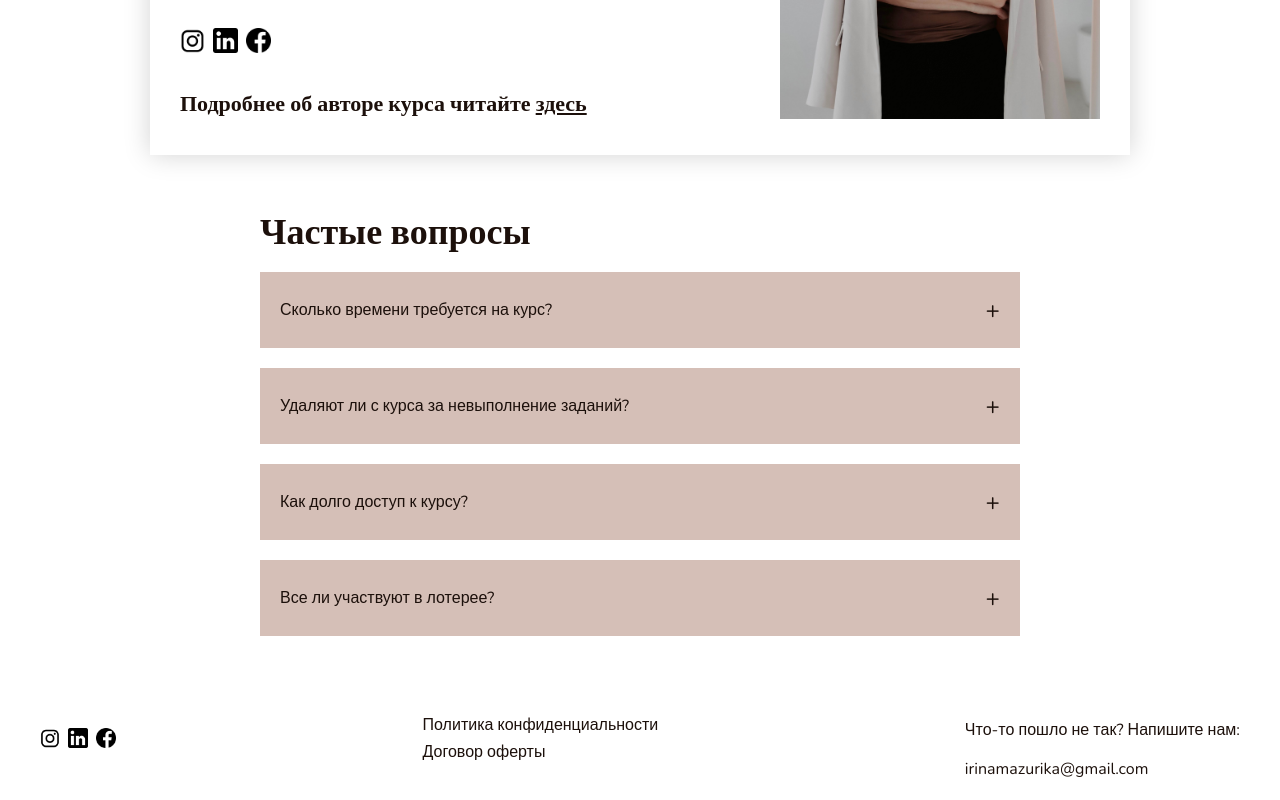
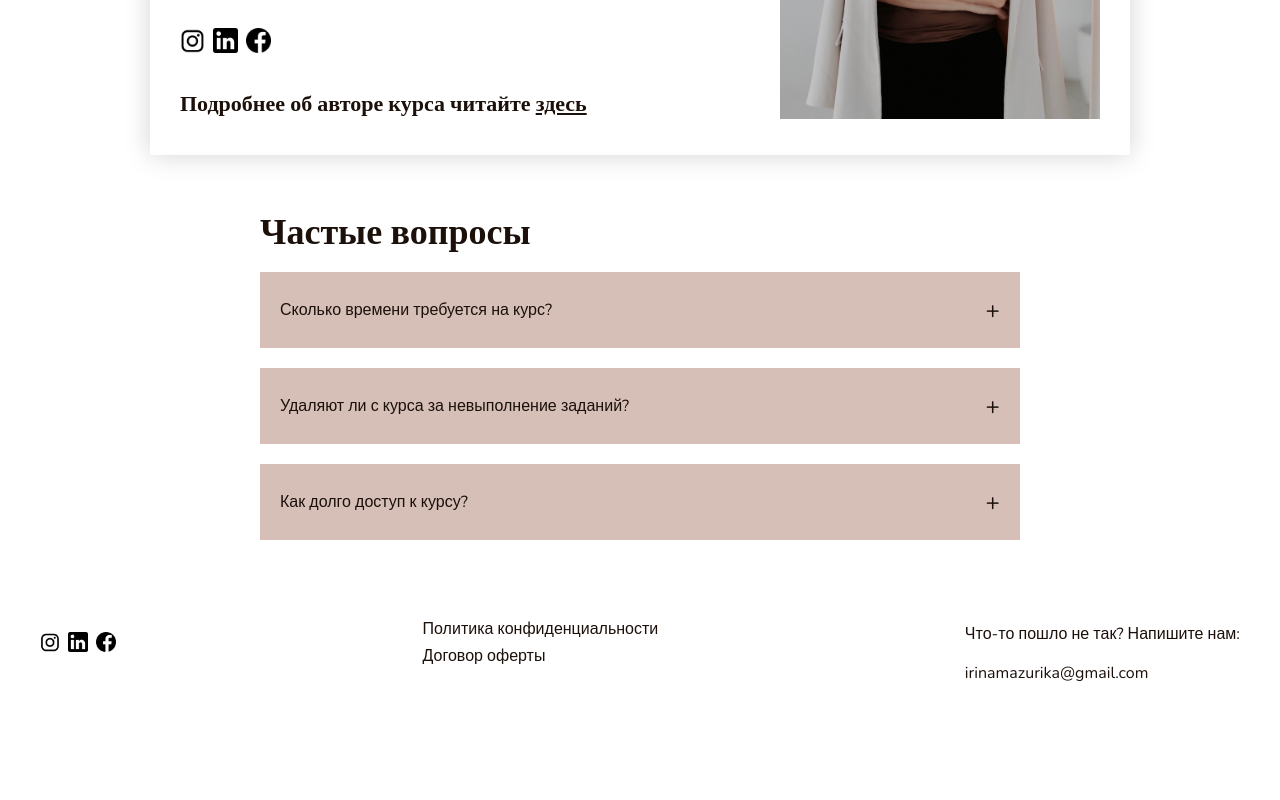
Before and after one commit to catherineriver/irina_landing, a Next.js app: page / in a window 1280 px wide. Shown: the part 4513-5313 px from the top of the page. After the commit the page ends 5217 px from the top, so only its background shows below. Built offline with nearby package versions, Linux system fonts and the light colour scheme.

Commit message:
Update FAQ.js

```diff
--- a/src/app/components/FAQ.js
+++ b/src/app/components/FAQ.js
@@ -17,12 +17,7 @@ const faqs = [
         question: "Как долго доступ к курсу?",
         answer:
             "Курс идёт 1 месяц. Доступ к урокам после окончания курса сохраняется еще на 2 месяца. Презентации доступны для скачивания и остаются в вечное пользование.",
-    },
-    {
-        question: "Все ли участвуют в лотерее?",
-        answer:
-            "В лотерее участвуют только те, кто до финального эфира сдаст в чат все домашние задания.",
-    },
+    }
 ];
 
 const FAQ = () => {
```
